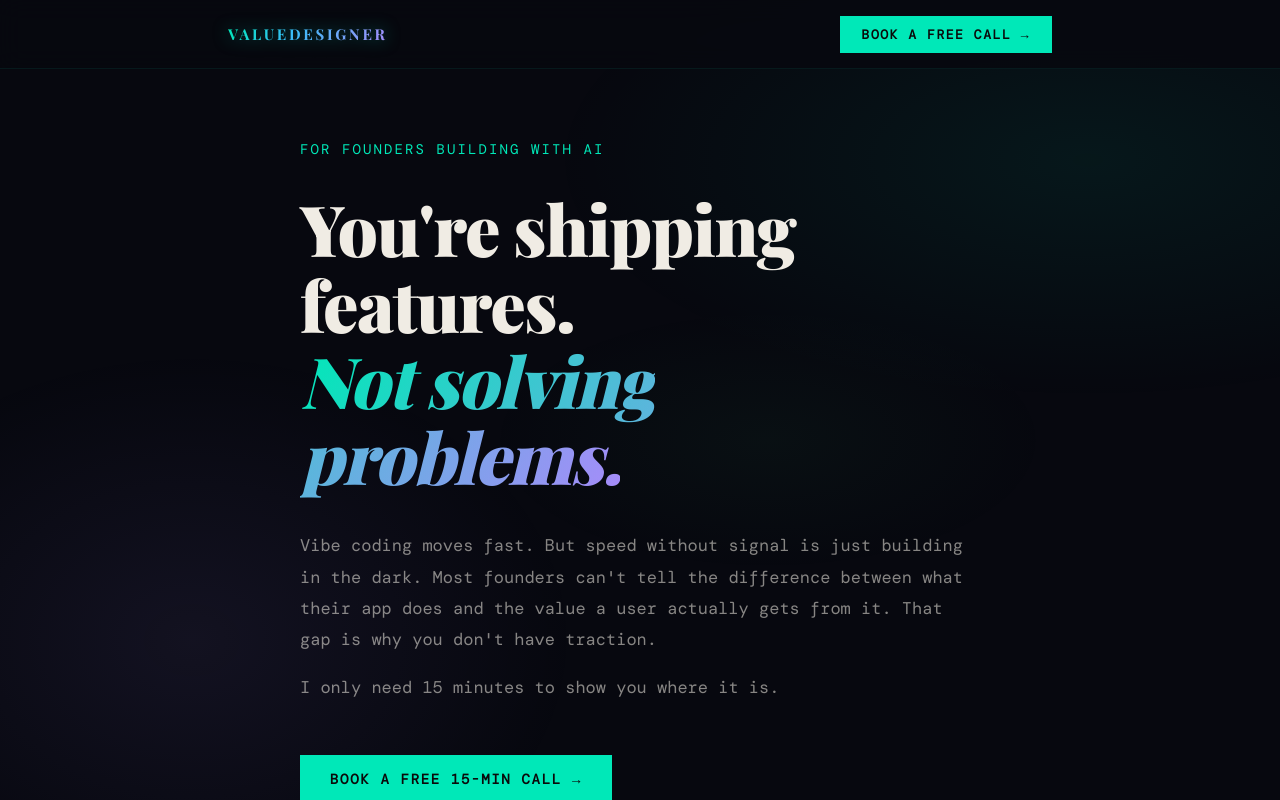
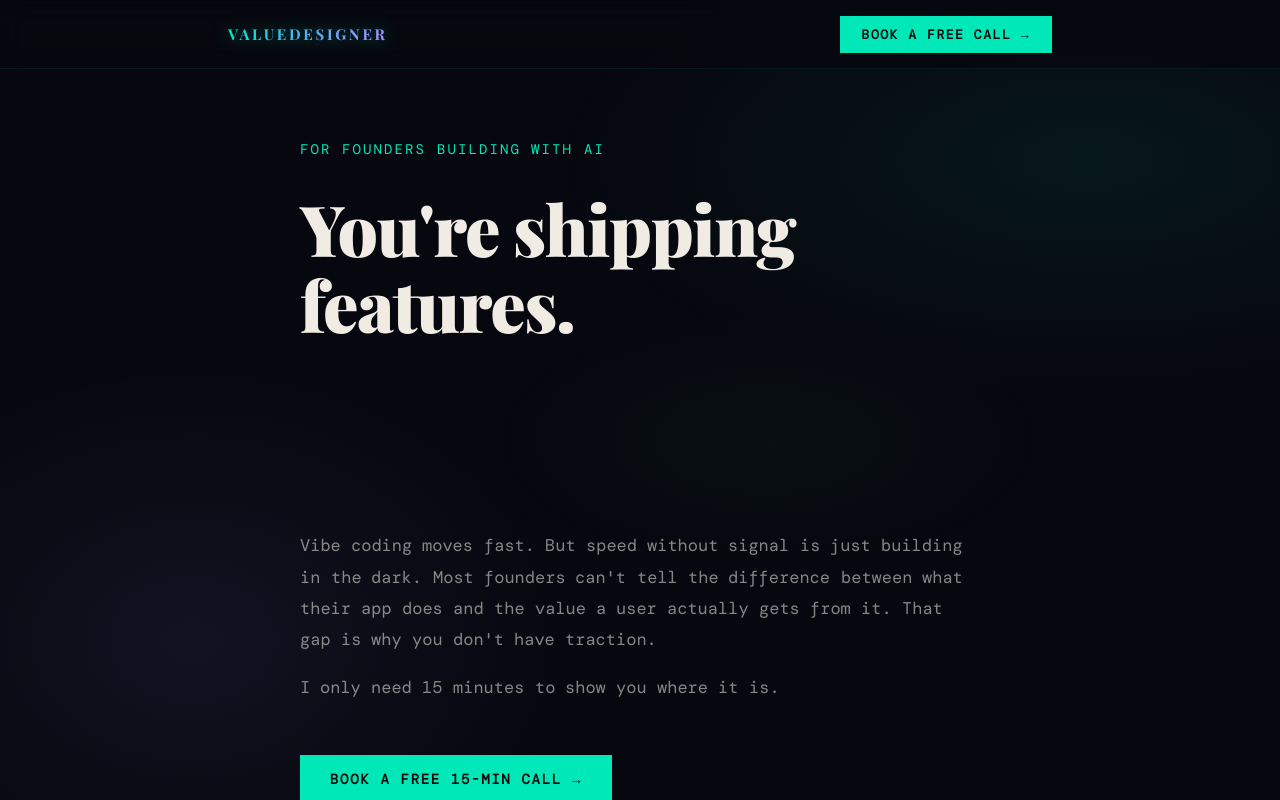
Before and after one commit to MaverickMoonMaker001/valuedesigner, a React (Vite) app: page / in a window 1280 px wide. Shown: the top 800 px of the page. Built offline with nearby package versions, Linux system fonts and the light colour scheme; a web font is replaced by a local one.

Commit message:
Refactor hero with BlurText component

```diff
--- a/src/App.jsx
+++ b/src/App.jsx
@@ -1,4 +1,5 @@
 import { useState, useEffect, useRef } from "react";
+import BlurText from "./components/BlurText";
 
 // ── Aurora palette ────────────────────────────────────────────────
 const A = {
@@ -96,11 +97,6 @@ function Fade({ children }) {
 }
 
 export default function App() {
-  const [loaded, setLoaded] = useState(false);
-  useEffect(() => {
-    const t = setTimeout(() => setLoaded(true), 80);
-    return () => clearTimeout(t);
-  }, []);
 
   return (
     <div style={{
@@ -180,47 +176,71 @@ export default function App() {
         display: "flex", flexDirection: "column", justifyContent: "center",
       }}>
         <Inner style={{ paddingTop: 140, paddingBottom: 100 }}>
-          <div style={{
-            opacity: loaded ? 1 : 0,
-            transform: loaded ? "none" : "translateY(24px)",
-            transition: "opacity 1s ease 0.1s, transform 1s ease 0.1s",
-            maxWidth: 680,
-          }}>
-            <p style={{
+          <div style={{ maxWidth: 680 }}>
+            <div style={{
               fontFamily: "'DM Mono', monospace", fontSize: 14,
               letterSpacing: "0.15em", textTransform: "uppercase",
               color: A.teal, marginBottom: 32,
             }}>
-              For founders building with AI
-            </p>
+              <BlurText
+                text="For founders building with AI"
+                delay={80}
+                direction="top"
+                stepDuration={0.3}
+              />
+            </div>
 
-            <h1 style={{
+            <div style={{
               fontFamily: "'Playfair Display', serif",
               fontSize: "clamp(40px, 5.5vw, 72px)",
               fontWeight: 900, lineHeight: 1.08,
               letterSpacing: "-0.02em", marginBottom: 36,
             }}>
-              You're shipping features.<br />
-              <em className="aurora-text">Not solving problems.</em>
-            </h1>
+              <BlurText
+                text="You're shipping features."
+                delay={60}
+                direction="top"
+                stepDuration={0.4}
+              />
+              <BlurText
+                text="Not solving problems."
+                delay={60}
+                direction="top"
+                stepDuration={0.4}
+                animationFrom={{ filter: 'blur(10px)', opacity: 0, y: -40 }}
+                animationTo={[
+                  { filter: 'blur(5px)', opacity: 0.5, y: 4 },
+                  { filter: 'blur(0px)', opacity: 1, y: 0 },
+                ]}
+                className="aurora-text"
+              />
+            </div>
 
-            <p style={{
+            <div style={{
               fontFamily: "'DM Mono', monospace", fontSize: 17,
               lineHeight: 1.85, color: "rgba(240,236,228,0.55)",
               marginBottom: 16,
             }}>
-              Vibe coding moves fast. But speed without signal is just building in the dark.
-              Most founders can't tell the difference between what their app does
-              and the value a user actually gets from it. That gap is why you don't have traction.
-            </p>
+              <BlurText
+                text="Vibe coding moves fast. But speed without signal is just building in the dark. Most founders can't tell the difference between what their app does and the value a user actually gets from it. That gap is why you don't have traction."
+                delay={18}
+                direction="bottom"
+                stepDuration={0.3}
+              />
+            </div>
 
-            <p style={{
+            <div style={{
               fontFamily: "'DM Mono', monospace", fontSize: 17,
               lineHeight: 1.85, color: "rgba(240,236,228,0.55)",
               marginBottom: 52,
             }}>
-              I only need 15 minutes to show you where it is.
-            </p>
+              <BlurText
+                text="I only need 15 minutes to show you where it is."
+                delay={25}
+                direction="bottom"
+                stepDuration={0.3}
+              />
+            </div>
 
             <BookButton />
 
--- /dev/null
+++ b/src/components/BlurText.jsx
@@ -0,0 +1,95 @@
+import { motion } from 'motion/react';
+import { useEffect, useRef, useState, useMemo } from 'react';
+
+const buildKeyframes = (from, steps) => {
+  const keys = new Set([...Object.keys(from), ...steps.flatMap(s => Object.keys(s))]);
+  const keyframes = {};
+  keys.forEach(k => {
+    keyframes[k] = [from[k], ...steps.map(s => s[k])];
+  });
+  return keyframes;
+};
+
+export default function BlurText({
+  text = '',
+  delay = 200,
+  className = '',
+  animateBy = 'words',
+  direction = 'top',
+  threshold = 0.1,
+  rootMargin = '0px',
+  animationFrom,
+  animationTo,
+  easing = t => t,
+  onAnimationComplete,
+  stepDuration = 0.35,
+}) {
+  const elements = animateBy === 'words' ? text.split(' ') : text.split('');
+  const [inView, setInView] = useState(false);
+  const ref = useRef(null);
+
+  useEffect(() => {
+    if (!ref.current) return;
+    const observer = new IntersectionObserver(
+      ([entry]) => {
+        if (entry.isIntersecting) {
+          setInView(true);
+          observer.unobserve(ref.current);
+        }
+      },
+      { threshold, rootMargin }
+    );
+    observer.observe(ref.current);
+    return () => observer.disconnect();
+  }, [threshold, rootMargin]);
+
+  const defaultFrom = useMemo(
+    () => direction === 'top'
+      ? { filter: 'blur(10px)', opacity: 0, y: -50 }
+      : { filter: 'blur(10px)', opacity: 0, y: 50 },
+    [direction]
+  );
+
+  const defaultTo = useMemo(
+    () => [
+      { filter: 'blur(5px)', opacity: 0.5, y: direction === 'top' ? 5 : -5 },
+      { filter: 'blur(0px)', opacity: 1, y: 0 },
+    ],
+    [direction]
+  );
+
+  const fromSnapshot = animationFrom ?? defaultFrom;
+  const toSnapshots = animationTo ?? defaultTo;
+
+  const stepCount = toSnapshots.length + 1;
+  const totalDuration = stepDuration * (stepCount - 1);
+  const times = Array.from({ length: stepCount }, (_, i) =>
+    stepCount === 1 ? 0 : i / (stepCount - 1)
+  );
+
+  return (
+    <p ref={ref} className={`blur-text ${className}`} style={{ display: 'flex', flexWrap: 'wrap' }}>
+      {elements.map((segment, index) => {
+        const animateKeyframes = buildKeyframes(fromSnapshot, toSnapshots);
+        return (
+          <motion.span
+            key={index}
+            initial={fromSnapshot}
+            animate={inView ? animateKeyframes : fromSnapshot}
+            transition={{
+              duration: totalDuration,
+              times,
+              delay: (index * delay) / 1000,
+              ease: easing,
+            }}
+            onAnimationComplete={index === elements.length - 1 ? onAnimationComplete : undefined}
+            style={{ display: 'inline-block', willChange: 'transform, filter, opacity' }}
+          >
+            {segment === ' ' ? '\u00A0' : segment}
+            {animateBy === 'words' && index < elements.length - 1 && '\u00A0'}
+          </motion.span>
+        );
+      })}
+    </p>
+  );
+}
```
